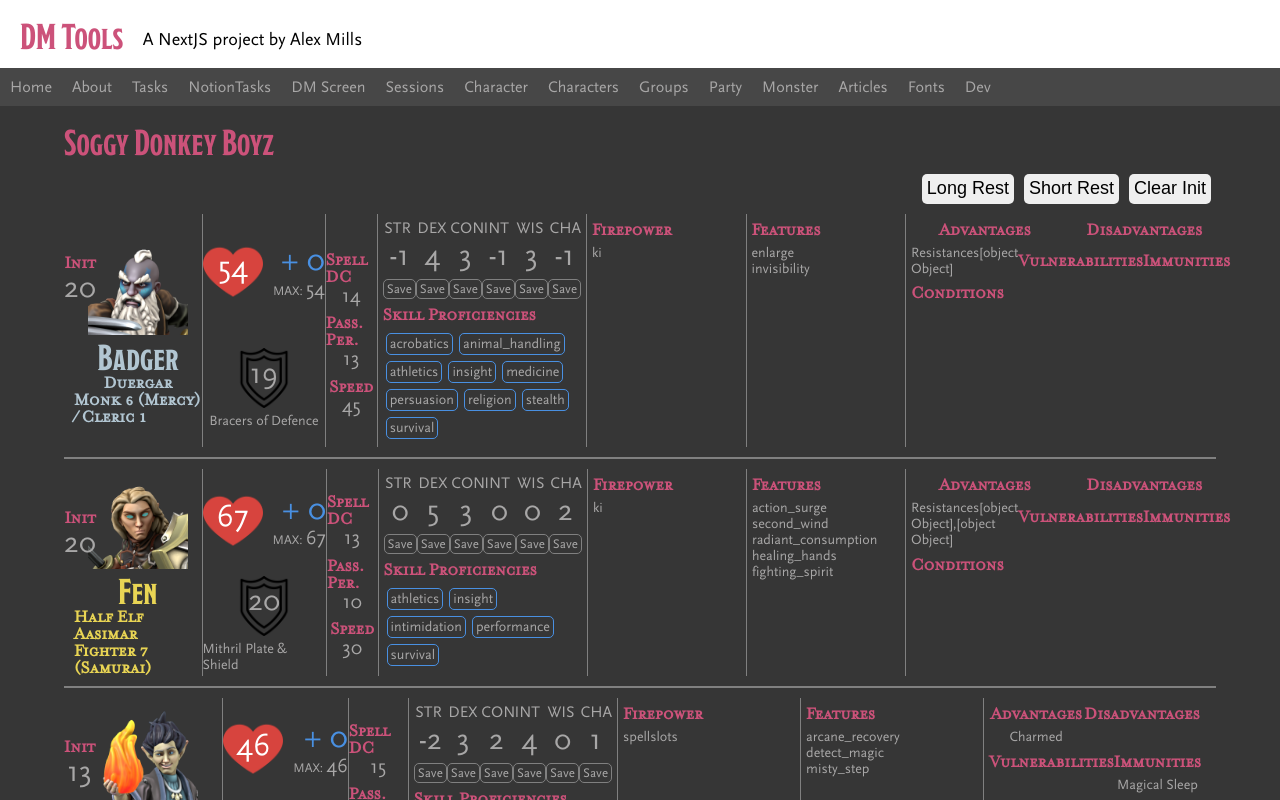
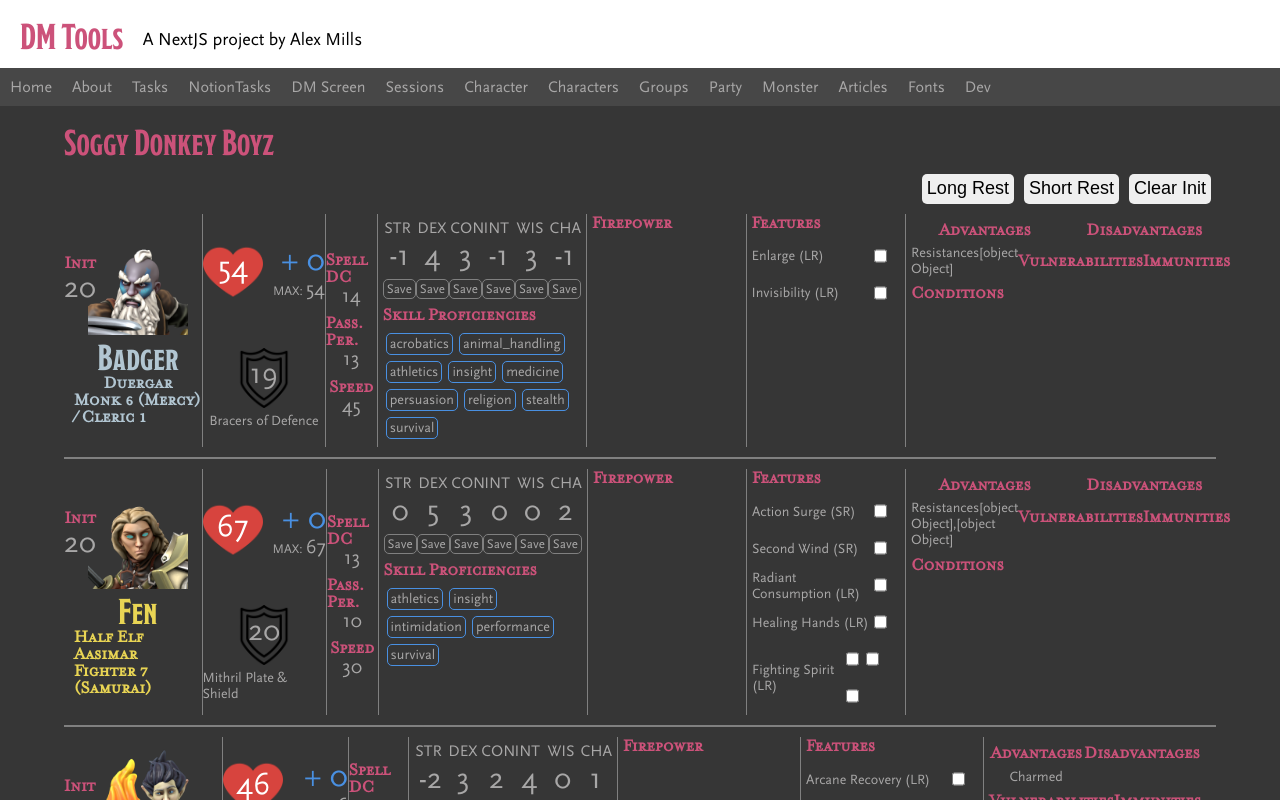
Before and after one commit to cardiacunicorn/dm-tools, a Next.js app: page /party in a window 1280 px wide. Shown: the top 800 px of the page. Built offline with nearby package versions, Linux system fonts and the light colour scheme; a web font is replaced by a local one.

Commit message:
Features and checkboxes

```diff
--- /dev/null
+++ b/components/Checkbox.tsx
@@ -0,0 +1,9 @@
+const Checkbox = ({ id, value }) => {
+
+  return (
+      <input type="checkbox" id={id} defaultChecked={value}>
+      </input>
+  )
+}
+
+export default Checkbox
--- /dev/null
+++ b/components/players/Feature.tsx
@@ -0,0 +1,30 @@
+import React from 'react';
+import styles from '../../styles/Players.module.scss'
+import Checkbox from '../Checkbox'
+
+const Feature = ({ feature }) => {
+
+    // Create an Array from Uses number
+    const uses = Array.from(Array(feature.uses).keys())
+    const recharge = feature.recharge;
+
+    console.log(uses);
+
+  return (
+      <div className={styles.feature} key={feature.name}>
+        <div className={styles.feature_name}>
+            {feature.name} ({feature.recharge})
+        </div>
+        <div className={styles.uses}>
+            {uses.map(( use ) => {
+                return <Checkbox key={feature.name + '_' + use} id={feature.name + '_' + use} value={false} />
+            })}
+        </div>
+        {/* <div className={styles.feature_effect}>
+            {feature.effect}
+        </div> */}
+      </div>
+  )
+}
+
+export default Feature
--- a/components/players/Player.tsx
+++ b/components/players/Player.tsx
@@ -1,4 +1,5 @@
 import styles from '../../styles/Players.module.scss'
+import Feature from './Feature'
 
 const Player = ({ player }) => {
 
@@ -16,7 +17,7 @@ const Player = ({ player }) => {
     }
 
   return (
-    <div className={styles.player}>
+    <div className={styles.player} key={player.name}>
       {/* Must render exact line items, not an object */}
       <div className={styles.initiative_box}>
         <h3>Init</h3>
@@ -108,34 +109,21 @@ const Player = ({ player }) => {
       <div className={styles.firepower}>
         <h3>Firepower</h3>
         <div className={styles.firepower_section}>
-            {
+            {/* {
                 Object.keys(player.firepower).map((ability) => {
                     return (
                         <div className={styles.ability}>{ability}</div>
                     )
                 })
-            }
+            } */}
         </div>
       </div>
       <div className={styles.features_section}>
         <h3>Features</h3>
         <div className={styles.features_list}>
-            {
-                Object.keys(player.features).map((feature) => {
-                    return (
-                        <div>
-                            <div>{feature}</div>
-                        </div>
-                        // Object.keys(feature).map((item, value)=>{
-                        //     return (
-                        //         <div>
-                        //             <div>{value}</div>
-                        //         </div>
-                        //     )
-                        // })
-                    )
-                })
-            }
+            {player.features.map((feature) => {
+                return <Feature feature={feature} key={player.name + '_' + feature.name} />
+            })}
         </div>
       </div>
       <div className={styles.effects}>
--- a/data/players/players.js
+++ b/data/players/players.js
@@ -76,15 +76,15 @@ export var players = [
                 misc: []
             }
         },
-        firepower: {
-            ki: {
+        firepower: [
+            {
                 name: 'Ki Points',
                 uses: 6,
                 recharge: 'SR'
             }
-        },
-        features: {
-            enlarge: {
+        ],
+        features: [
+            {
                 name: 'Enlarge',
                 uses: 1,
                 recharge: 'LR',
@@ -92,7 +92,7 @@ export var players = [
                 activation: 'Action',
                 concentration: true
             },
-            invisibility: {
+            {
                 name: 'Invisibility',
                 uses: 1,
                 recharge: 'LR',
@@ -100,7 +100,7 @@ export var players = [
                 activation: 'Action',
                 concentration: true
             }
-        },
+        ],
         effects: {
             advantage: [],
             disadvantage: [],
@@ -186,50 +186,50 @@ export var players = [
                 misc: []
             }
         },
-        firepower: {
-            ki: {
+        firepower: [
+            {
                 name: 'Ki Points',
                 uses: 6,
                 recharge: 'SR'
             }
-        },
-        features: {
-            action_surge: {
+        ],
+        features: [
+            {
                 name: 'Action Surge',
                 uses: 1,
                 recharge: 'SR',
-                effect: 'Size doubles, Adv. on STR Checks & Saves, +1d4 extra damage.',
+                effect: 'Gain another Action to use as you see fit.',
                 activation: 'Special'
             },
-            second_wind: {
+            {
                 name: 'Second Wind',
                 uses: 1,
                 recharge: 'SR',
-                effect: 'Size doubles, Adv. on STR Checks & Saves, +1d4 extra damage.',
+                effect: 'Recover 1d10 + Fighter Level Hitpoints',
                 activation: 'Bonus'
             },
-            radiant_consumption: {
+            {
                 name: 'Radiant Consumption',
                 uses: 1,
                 recharge: 'LR',
-                effect: 'Size doubles, Adv. on STR Checks & Saves, +1d4 extra damage.',
+                effect: 'Once per turn deal P.B. extra Radiant on an Attack. At the end of your turn, targets within 10ft take another P.B. Radiant Damage.',
                 activation: 'Bonus'
             },
-            healing_hands: {
+            {
                 name: 'Healing Hands',
                 uses: 1,
                 recharge: 'LR',
                 effect: "Heal someone you touch for #PB d4's",
                 activation: 'Action'
             },
-            fighting_spirit: {
+            {
                 name: 'Fighting Spirit',
                 uses: 3,
                 recharge: 'LR',
                 effect: 'Give yourself Advantage on Attack Rolls this turn, and gain Temporary Hit Points.',
                 activation: 'Bonus'
             }
-        },
+        ],
         effects: {
             advantage: [],
             disadvantage: [],
@@ -315,8 +315,8 @@ export var players = [
                 misc: ['Light Crossbow', 'Dagger', 'Quarterstaff']
             }
         },
-        firepower: {
-            spellslots: {
+        firepower: [
+            {
                 name: 'Spellslots',
                 recharge: 'LR',
                 level1: {
@@ -336,16 +336,16 @@ export var players = [
                     current: 1
                 },
             }
-        },
-        features: {
-            arcane_recovery: {
+        ],
+        features: [
+            {
                 name: 'Arcane Recovery',
                 uses: 1,
                 recharge: 'LR',
                 effect: 'Recover spell slots equal to half your level, rounded up. Slot Max: 5.',
                 activation: 'Special'
             },
-            detect_magic: {
+            {
                 name: 'Detect Magic',
                 uses: 1,
                 recharge: 'LR',
@@ -353,14 +353,14 @@ export var players = [
                 activation: 'Action',
                 concentration: true
             },
-            misty_step: {
+            {
                 name: 'Misty Step',
                 uses: 1,
                 recharge: 'LR',
                 effect: 'Cast Misty Step without a slot.',
                 activation: 'Bonus'
             }
-        },
+        ],
         effects: {
             advantage: ['Charmed'],
             disadvantage: [],
@@ -446,23 +446,28 @@ export var players = [
                 misc: []
             }
         },
-        firepower: {
-            main_hand: {
-                name: 'Vicious Heavy Crossbow',
-                activation: 'Action',
-                recharge: 'NA',
-                rarity: 'Rare',
-                effect: ''
+        firepower: [
+            {
+                name: 'Spellslots',
+                recharge: 'LR',
+                level1: {
+                    max: 3,
+                    current: 1
+                },
+                level2: {
+                    max: 3,
+                    current: 3
+                }
             }
-        },
-        features: {
-            sharpshooter: {
+        ],
+        features: [
+            {
                 name: 'Sharpshooter',
                 activation: 'Option',
                 recharge: 'NA',
                 effect: '-5 to Hit, +10 extra damage. Ignore Cover.'
             }
-        },
+        ],
         effects: {
             advantage: [],
             disadvantage: [],
@@ -548,31 +553,34 @@ export var players = [
                 misc: ['Rapier']
             }
         },
-        firepower: {
-            ki: {
-                name: 'Ki Points',
-                uses: 6,
-                recharge: 'SR'
+        firepower: [
+            {
+                name: 'Spellslots',
+                recharge: 'SR',
+                level4: {
+                    max: 2,
+                    current: 2
+                }
             }
-        },
-        features: {
-            enlarge: {
-                name: 'Enlarge',
+        ],
+        features: [
+            {
+                name: 'Darkness',
                 uses: 1,
                 recharge: 'LR',
-                effect: 'Size doubles, Adv. on STR Checks & Saves, +1d4 extra damage.',
+                effect: 'Cast Darkness without a spellslot',
                 activation: 'Action',
                 concentration: true
             },
-            invisibility: {
-                name: 'Invisibility',
+            {
+                name: 'Pactkeeper Spell',
                 uses: 1,
                 recharge: 'LR',
-                effect: 'Turn invisible for up to an hour.',
+                effect: 'Cast any Warlock spell without a spellslot',
                 activation: 'Action',
                 concentration: true
             }
-        },
+        ],
         effects: {
             advantage: ['Charmed'],
             disadvantage: [],
--- a/pages/party.tsx
+++ b/pages/party.tsx
@@ -23,7 +23,7 @@ export default function Party() {
       </div>
       <div className={styles.party}>
         {players.map((player) => (
-          <Player player={player} />
+          <Player player={player} key={player.name} />
         ))}
       </div>
     </div>
--- a/styles/Players.module.scss
+++ b/styles/Players.module.scss
@@ -261,6 +261,10 @@
         width: 30rem;
         padding: 0 0.5rem;
         border-right: 1px solid grey;
+
+        h3 {
+            margin-top: 0;
+        }
     }
 
     .features_section {
@@ -270,6 +274,32 @@
         width: 30rem;
         padding: 0 0.5rem;
         border-right: 1px solid grey;
+
+        h3 {
+            margin-top: 0;
+        }
+
+        .features_list {
+            .feature {
+                display: flex;
+                flex-flow: row nowrap;
+                align-items: center;
+                justify-content: space-between;
+                margin-right: 1rem;
+
+                .uses {
+                    display: inline-block;
+                }
+                .feature_name {
+                    display: inline-block;
+                    font-size: 1.4rem;
+                }
+                .feature_effect {
+                    font-size: 1.2rem;
+                    font-style: italic;
+                }
+            }
+        }
     }
 
     .effects {
```
Also changed, not shown: components/players/Effects.tsx (added).
